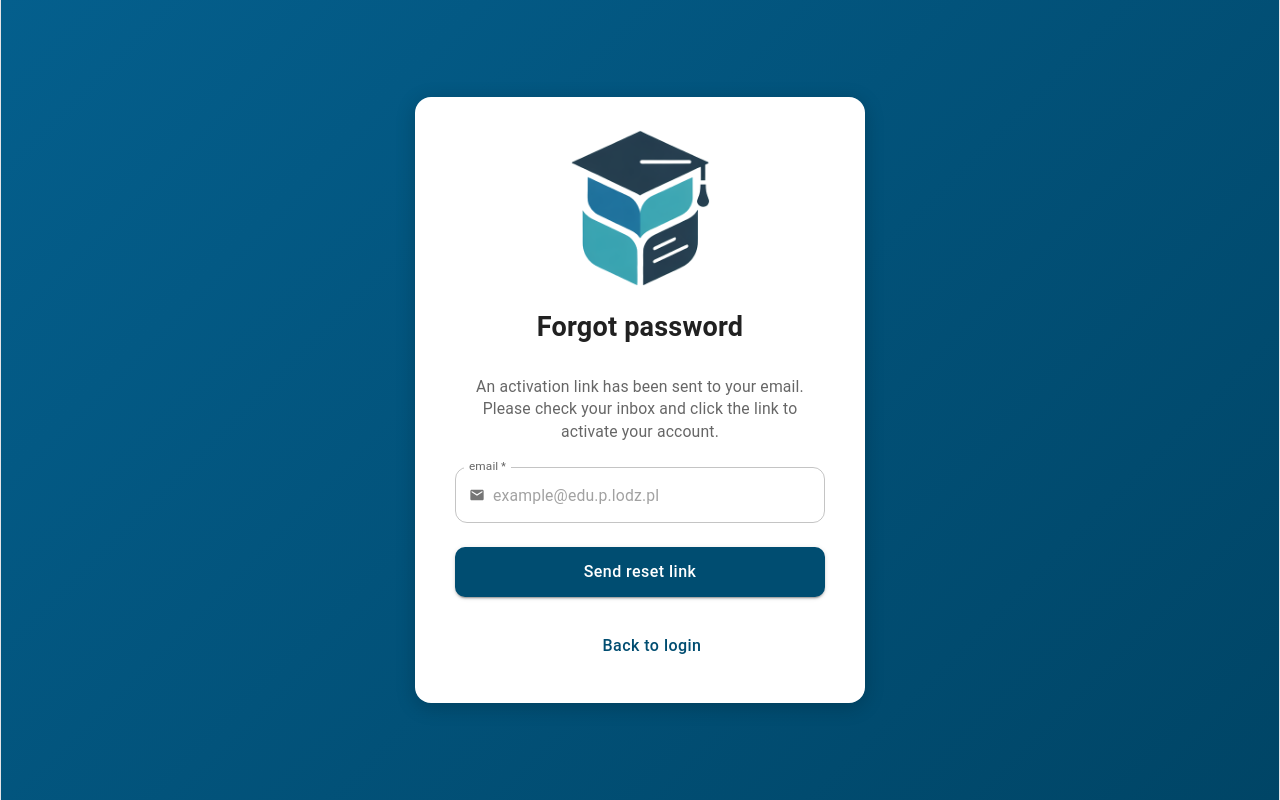
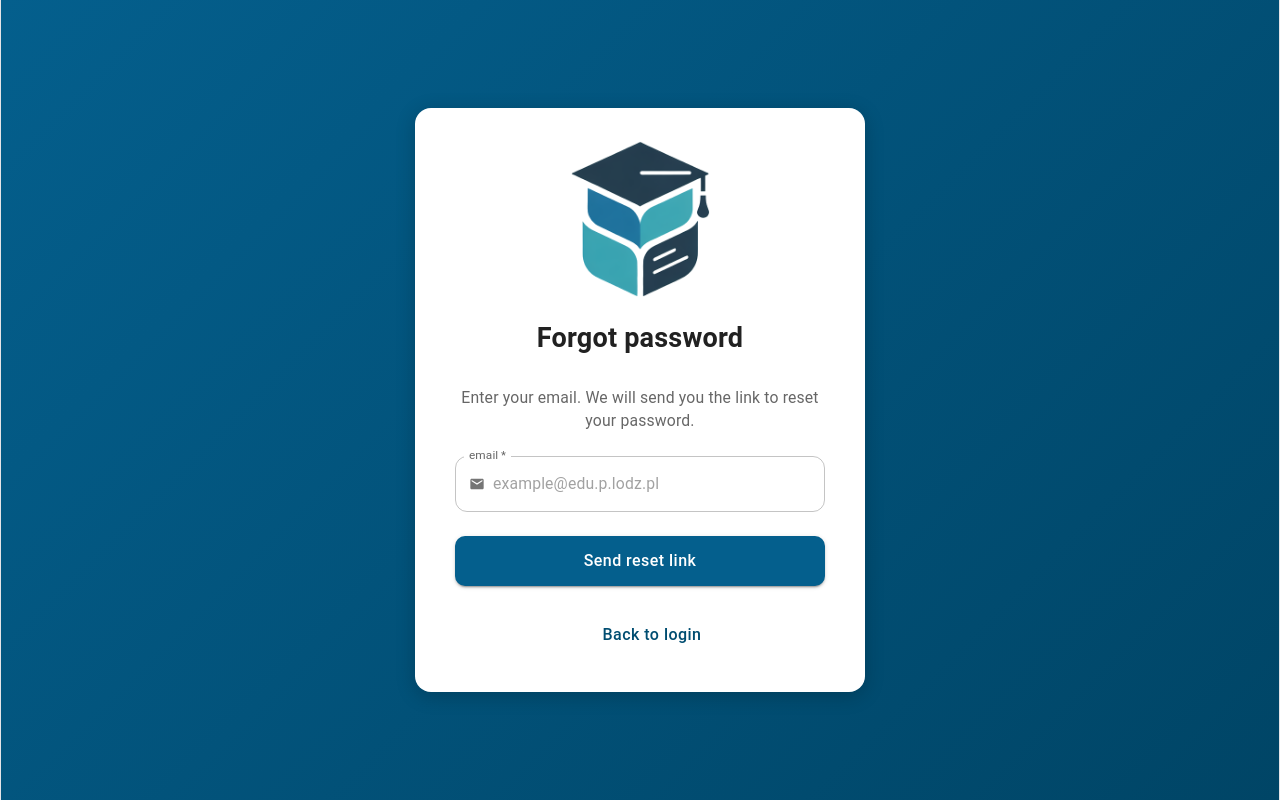
Before and after one commit to ziomciopoziomcio/Smart-University-Scheduler, a React (Vite) app in the folder frontend/: page /forgot-password in a window 1280 px wide. Built offline with nearby package versions, Linux system fonts and the light colour scheme; no server answers; some icons are missing.

Commit message:
standardize the send link button

```diff
--- a/frontend/src/locales/en.json
+++ b/frontend/src/locales/en.json
@@ -74,6 +74,7 @@
   },
   "forgotPassword": {
     "title": "Reset password",
+    "description": "Enter your email. We will send you the link to reset your password.",
     "instruction": "Your new password should:",
     "newPassword": "new password",
     "confirmNewPassword": "repeat new password",
--- a/frontend/src/locales/pl.json
+++ b/frontend/src/locales/pl.json
@@ -7,7 +7,7 @@
     "emailPlaceholder": "example@edu.p.lodz.pl",
     "password": "hasło",
     "passwordPlaceholder": "hasło",
-    "submit": "zaloguj się",
+    "submit": "Zaloguj się",
     "createAccount": "Utwórz konto",
     "forgotPassword": "Nie pamiętam hasła",
     "pageLabel": "Logowanie",
@@ -74,6 +74,7 @@
   },
   "forgotPassword": {
     "title": "Resetowanie hasła",
+    "description": "Wprowadź swój adres e-mail, a wyślemy Ci link do zresetowania hasła.",
     "instruction": "Twoje nowe hasło powinno:",
     "newPassword": "nowe hasło",
     "confirmNewPassword": "powtórz nowe hasło",
--- a/frontend/src/pages/Auth/ForgotPasswordPage.tsx
+++ b/frontend/src/pages/Auth/ForgotPasswordPage.tsx
@@ -1,6 +1,6 @@
 import {useState} from 'react';
 import {useNavigate} from 'react-router-dom';
-import {Stack, Typography, TextField, Button, Alert, InputAdornment} from '@mui/material';
+import {Stack, Typography, TextField, Button, Alert, InputAdornment, CircularProgress} from '@mui/material';
 import {FormattedMessage, useIntl} from 'react-intl';
 import PersonIcon from '@mui/icons-material/Person';
 import ArrowBackIcon from '@mui/icons-material/ArrowBack';
@@ -33,7 +33,7 @@ function ForgotPasswordPage() {
         <AuthLayout title={<FormattedMessage id="login.forgotPassword"/>}>
             <Stack spacing={3} alignItems="center" width="100%">
                 <Typography variant="body2" textAlign="center" color="text.secondary">
-                    <FormattedMessage id="activate.description"/>
+                    <FormattedMessage id="forgotPassword.description"/>
                 </Typography>
 
                 {status === 'success' ? (
@@ -71,15 +71,18 @@ function ForgotPasswordPage() {
                             )}
 
                             <Button
+                                type="submit"
                                 variant="contained"
                                 fullWidth
-                                size="large"
-                                type="submit"
                                 disabled={status === 'loading'}
-                                sx={{backgroundColor: '#004d71', '&:hover': {backgroundColor: '#003a55'}}}
+                                startIcon={status === 'loading' && <CircularProgress size={20} color="inherit"/>}
                             >
-                                <FormattedMessage id="forgotPassword.sendResetLink"/>
+                                {status === 'loading'
+                                    ? <FormattedMessage id="forgotPassword.sending" defaultMessage="Wysyłanie..."/>
+                                    : <FormattedMessage id="forgotPassword.sendResetLink"/>
+                                }
                             </Button>
+
                         </Stack>
                     </form>
                 )}
```
